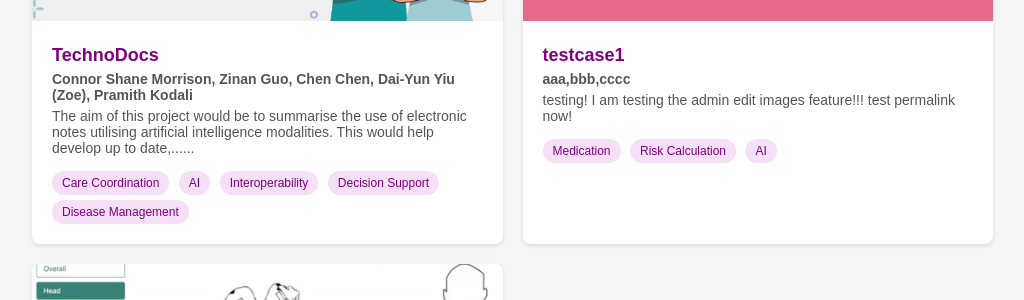
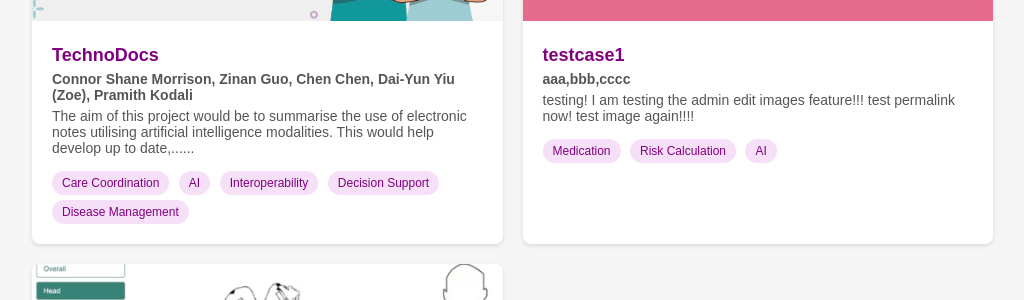
Before and after one commit to chels19/comp3820-project-gallery, a Jekyll site: the page built from index.html, in a window 1280 px wide and 900 px high, scrolled down 4014 px. Shown: the part 168-468 px from the top of the window, without its empty margins (247-1271 px from the left). Built offline with Jekyll 4.4.1, drawn with Linux system fonts in a browser that asks for light colours.

Commit message:
Update testcase1.md

```diff
--- a/_projects/testcase1.md
+++ b/_projects/testcase1.md
@@ -5,12 +5,12 @@
 year: 2024
 mentor: "Dr Vikram "
 description: >
-  testing! I am testing the admin edit images feature!!! test permalink now!
+  testing! I am testing the admin edit images feature!!! test permalink now! test image again!!!!
 youtube: "FWUP_jTtZ4w"
 image: "/assets/images/wp3653568-88rising-wallpapers.jpg"
 screenshots:
+    - /assets/images/logo.png
     - /assets/images/avatar-genafc3e6d8785d2163b28bfdf80f285e6c.jpg
-    - /assets/images/logo.png
 app_link: "https://pioneer.vzr.au/"
 permalink: /projects/testcase1/
 tags:
```
